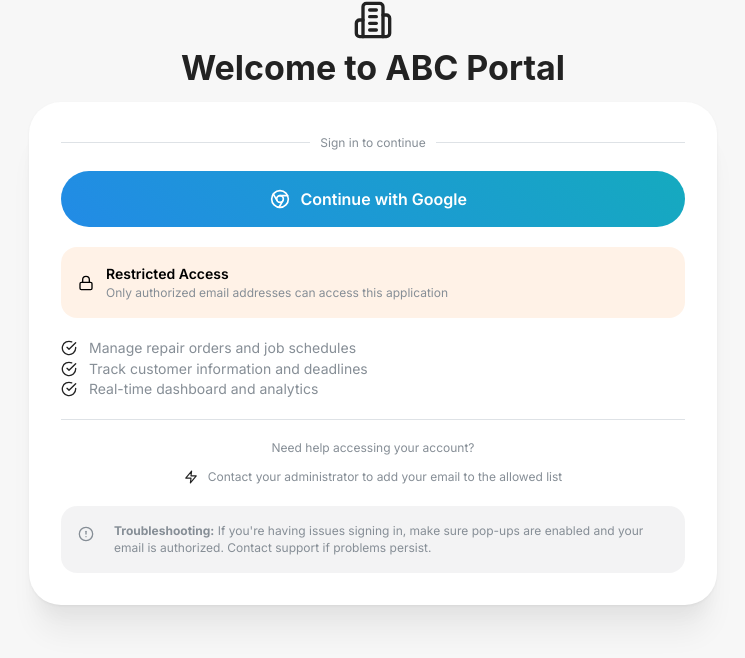
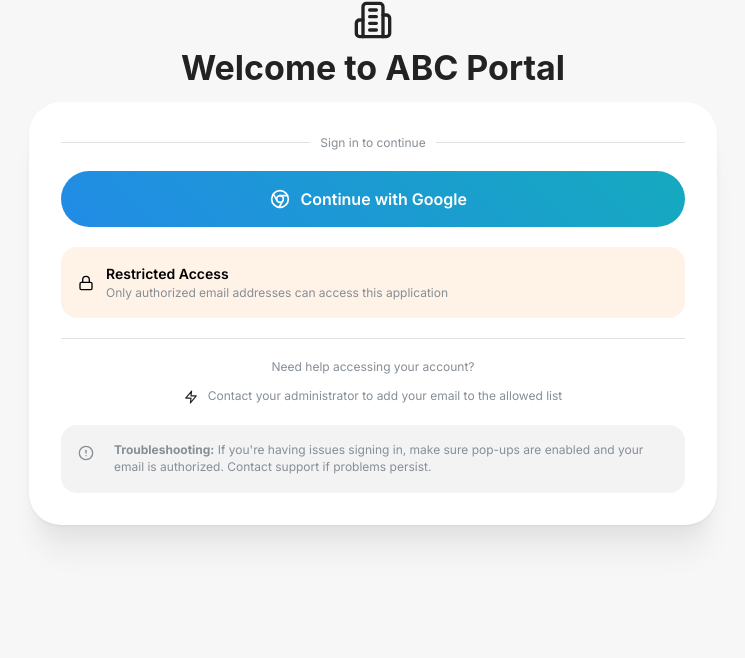
Before and after one commit to nedalturas/abcreations, a Next.js app: page /login in a window 1280 px wide. Shown: the top 658 px of the page, without its empty margins (267-1012 px from the left). Built offline with nearby package versions, Linux system fonts and the light colour scheme; no server answers.

Commit message:
another changes with the login page

```diff
--- a/app/login/page.tsx
+++ b/app/login/page.tsx
@@ -99,22 +99,6 @@ export default function LoginPage() {
                 </Group>
               </Alert>
 
-              {/* Features List */}
-              <div className="space-y-3 pt-4">
-                <Group gap="sm">
-                  <CheckCircle size={16} className="text-green-500" />
-                  <Text size="sm" c="dimmed">Manage repair orders and job schedules</Text>
-                </Group>
-                <Group gap="sm">
-                  <CheckCircle size={16} className="text-green-500" />
-                  <Text size="sm" c="dimmed">Track customer information and deadlines</Text>
-                </Group>
-                <Group gap="sm">
-                  <CheckCircle size={16} className="text-green-500" />
-                  <Text size="sm" c="dimmed">Real-time dashboard and analytics</Text>
-                </Group>
-              </div>
-
               <Divider />
 
               {/* Help Section */}
@@ -142,7 +126,7 @@ export default function LoginPage() {
           </Paper>
 
           {/* Footer */}
-       </Container>
+        </Container>
       </div>
 
       {/* Background Decoration */}
```
